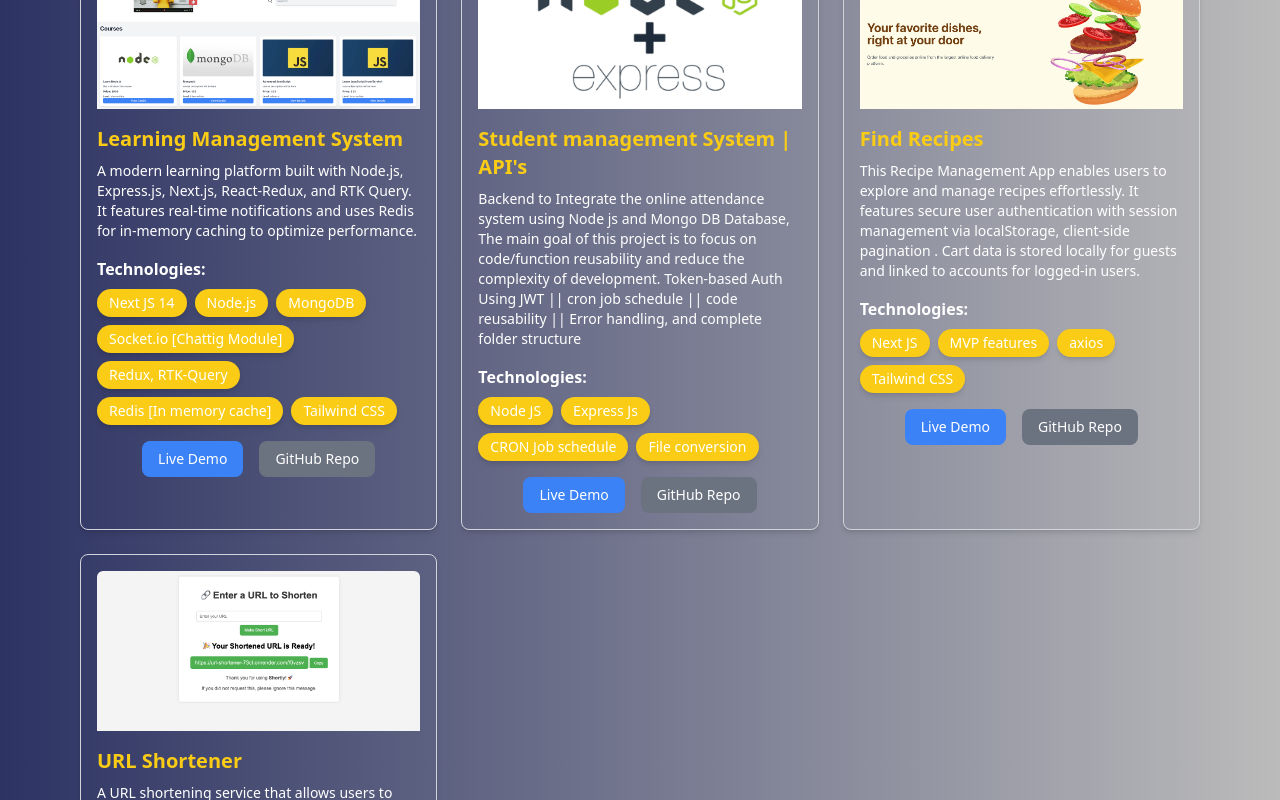
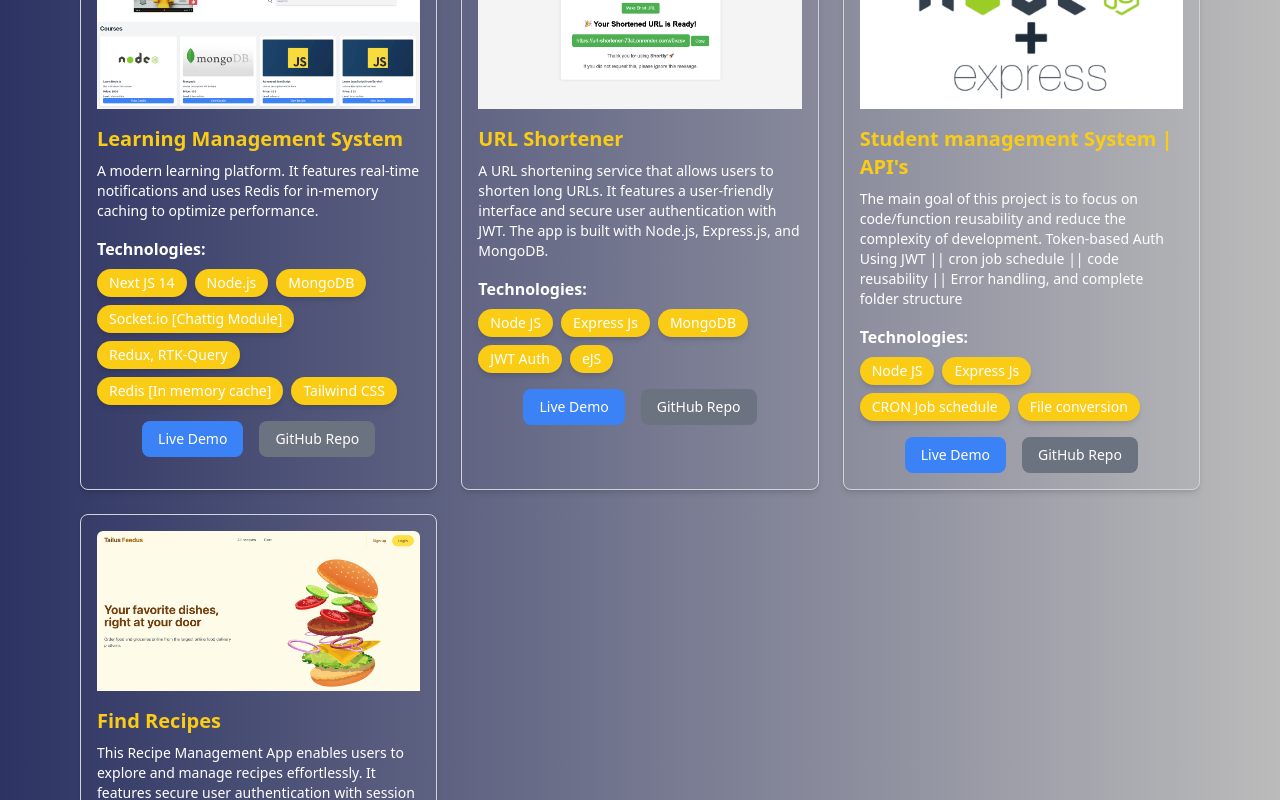
Before and after one commit to SharifuzzamanShaon/my-portfolio, a React (Vite) app: page / in a window 1280 px wide. Shown: the part 1520-2320 px from the top of the page. Built offline with nearby package versions, Linux system fonts and the light colour scheme.

Commit message:
add project info

```diff
--- a/src/ProjectData/Projects.js
+++ b/src/ProjectData/Projects.js
@@ -3,38 +3,39 @@ const projects = [
       id: 1,
       name: "Learning Management System",
       image: "/projectImg/lmsApp.png",
-      description:"A modern learning platform built with Node.js, Express.js, Next.js, React-Redux, and RTK Query. It features real-time notifications and uses Redis for in-memory caching to optimize performance.",
+      description:"A modern learning platform. It features real-time notifications and uses Redis for in-memory caching to optimize performance.",
       liveLink: "https://skillsage-6v3g.onrender.com/",
       gitRepo: "https://github.com/SharifuzzamanShaon/LMS_Tech_App",
       technologies: ["Next JS 14", "Node.js", "MongoDB","Socket.io [Chattig Module]","Redux, RTK-Query","Redis [In memory cache]", "Tailwind CSS"],
     },
     {
       id: 2,
-      name: "Student management System | API's",
-      image: "/projectImg/api-ums.png",
-      description: "Backend to Integrate the online attendance system using Node js and Mongo DB Database, The main goal of this project is to focus on code/function reusability and reduce the complexity of development. Token-based Auth Using JWT || cron job schedule  || code reusability || Error handling, and complete folder structure",
-      liveLink: "https://documenter.getpostman.com/view/18668276/2sAYXFjHxB",
-      gitRepo: "https://github.com/SharifuzzamanShaon/Student-Management-System",
-      technologies: ["Node JS", "Express Js", "CRON Job schedule", "File conversion"],
-    },
-    {
-      id: 3,
-      name: "Find Recipes",
-      image: "/projectImg/recipe.png",
-      description: "This Recipe Management App enables users to explore and manage recipes effortlessly. It features secure user authentication with session management via localStorage, client-side pagination . Cart data is stored locally for guests and linked to accounts for logged-in users. ",
-      liveLink: "https://recipe-app-coral-one.vercel.app/",
-      gitRepo: "https://github.com/SharifuzzamanShaon/recipe-app-frontend",
-      technologies: ["Next JS", "MVP features", "axios", "Tailwind CSS"],
-    },
-    {
-      id: 4,
       name:"URL Shortener",
       image: "/projectImg/url-short.png",
       description: "A URL shortening service that allows users to shorten long URLs. It features a user-friendly interface and secure user authentication with JWT. The app is built with Node.js, Express.js, and MongoDB.",
       liveLink: "https://url-shortener-73ct.onrender.com/",
       gitRepo: "https://github.com/SharifuzzamanShaon/URL-shortener",
       technologies: ["Node JS", "Express Js", "MongoDB", "JWT Auth","eJS"],
-    }
+    },
+    {
+      id: 3,
+      name: "Student management System | API's",
+      image: "/projectImg/api-ums.png",
+      description: "The main goal of this project is to focus on code/function reusability and reduce the complexity of development. Token-based Auth Using JWT || cron job schedule  || code reusability || Error handling, and complete folder structure",
+      liveLink: "https://documenter.getpostman.com/view/18668276/2sAYXFjHxB",
+      gitRepo: "https://github.com/SharifuzzamanShaon/Student-Management-System",
+      technologies: ["Node JS", "Express Js", "CRON Job schedule", "File conversion"],
+    },
+    {
+      id: 4,
+      name: "Find Recipes",
+      image: "/projectImg/recipe.png",
+      description: "This Recipe Management App enables users to explore and manage recipes effortlessly. It features secure user authentication with session management via localStorage, client-side pagination.",
+      liveLink: "https://recipe-app-coral-one.vercel.app/",
+      gitRepo: "https://github.com/SharifuzzamanShaon/recipe-app-frontend",
+      technologies: ["Next JS", "MVP features", "axios", "Tailwind CSS"],
+    },
+
   ];
 
   export default projects;
```
